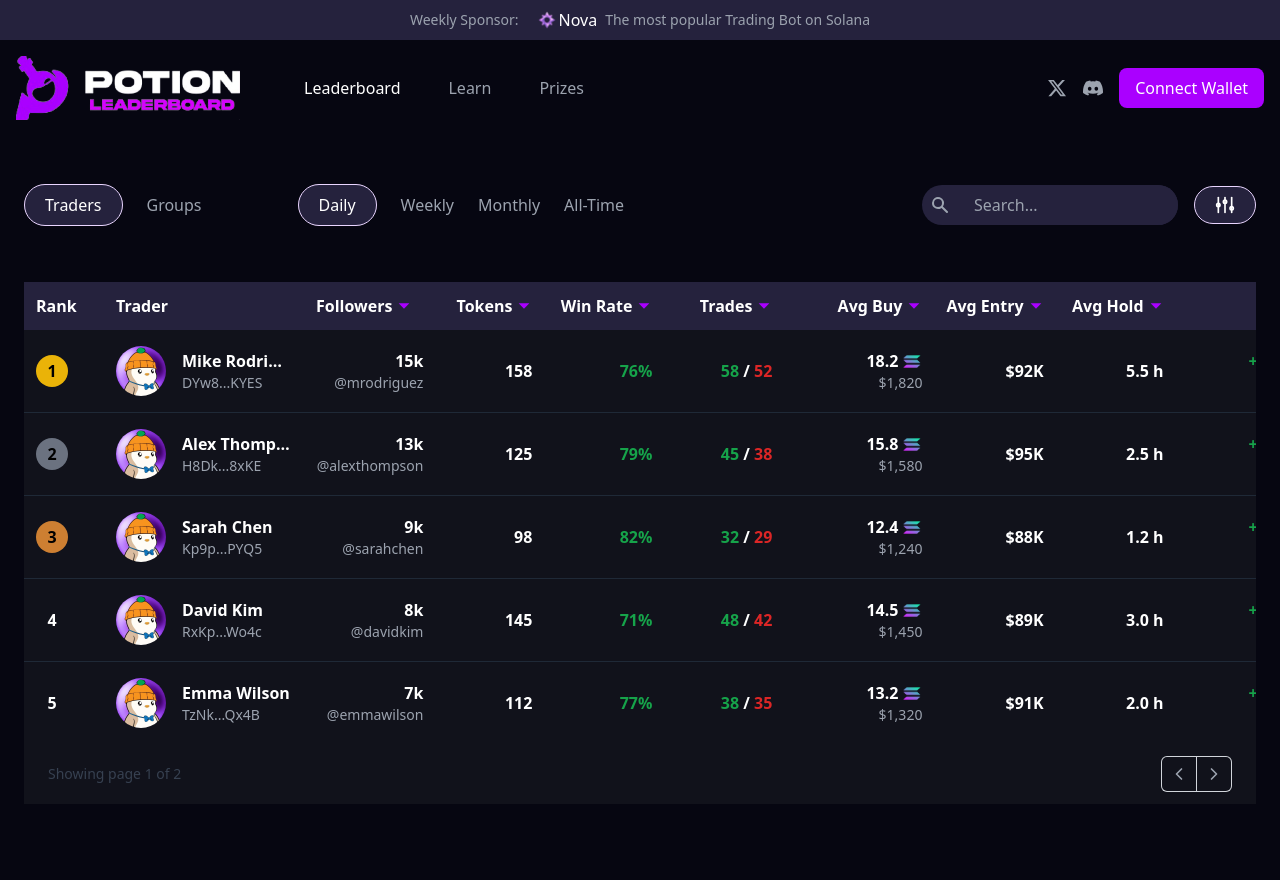
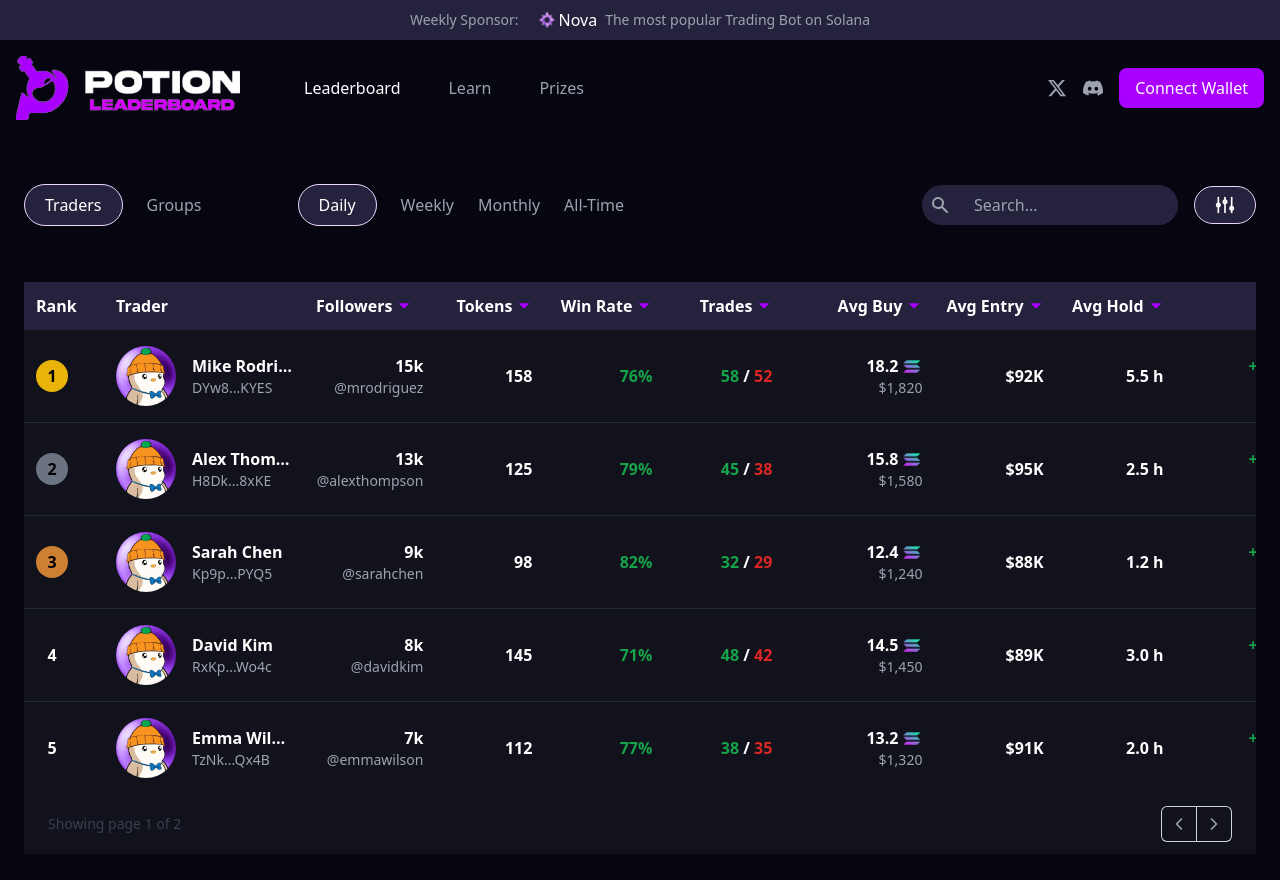
Before and after one commit to deiv-hash/potion-leaderboard, a Next.js app: page / in a window 1280 px wide. Shown: the top 880 px of the page. Built offline with nearby package versions, Linux system fonts and the light colour scheme.

Commit message:
Update Leaderboard column label and trader profile image size

```diff
--- a/app/components/Leaderboard.tsx
+++ b/app/components/Leaderboard.tsx
@@ -104,7 +104,7 @@ export function Leaderboard({
             { label: "Holding", key: "avgBuy", icon: "purple" },
             { label: "Avg Buy", key: "avgBuyMarketCap", icon: "purple" },
             { label: "Avg Sell", key: "avgSellMarketCap", icon: "purple" },
-            { label: "Time Held", key: "avgHold", icon: "purple" },
+            { label: "Held", key: "avgHold", icon: "purple" },
           ],
         };
 
@@ -189,8 +189,8 @@ export function Leaderboard({
                       <Image
                         alt={`${trader.name}'s profile`}
                         src={trader.image}
-                        width={50}
-                        height={50}
+                        width={60}
+                        height={60}
                         className="rounded-full"
                       />
                       <div className="ml-2 min-w-0">
```
